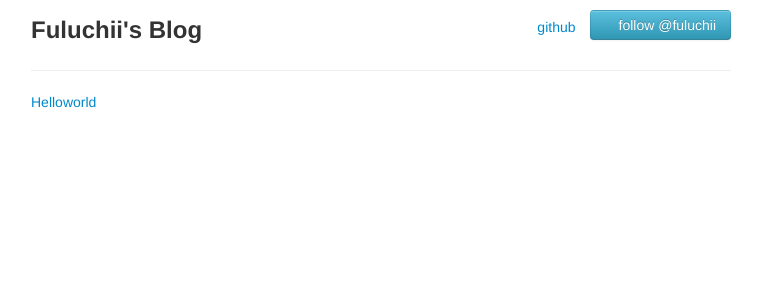
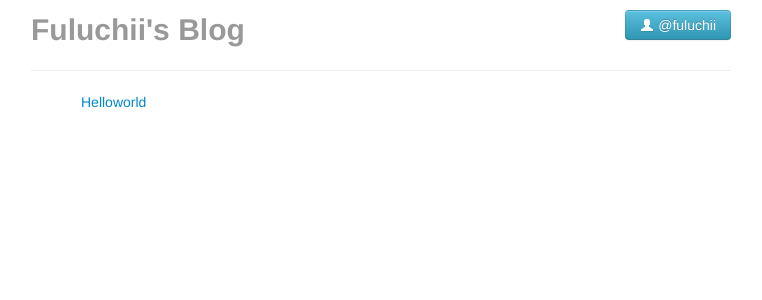
Before and after one commit to killsophia/killsophia.github.io, a Jekyll site: the page built from index.html, in a window 1280 px wide. Shown: the top 300 px of the page, without its empty margins (259-1021 px from the left). Built offline with Jekyll 4.4.1, drawn with Linux system fonts in a browser that asks for light colours; nearby versions of some CDN libraries.

Commit message:
post layout

```diff
--- a/_layouts/default.html
+++ b/_layouts/default.html
@@ -12,16 +12,21 @@
       .container-narrow > hr{
         margin: 50px;
       }
+      .posts {
+        margin:0 auto;
+        max-width: 600px;
+      }
     </style>
   </head>
   <body>
     <div class="container-center">
       <div class="header">
         <ul class="nav nav-pills pull-right">
-          <li><a href="http://github.com/fuluchii">github</a></li>
-          <li><button href="https://twitter.com/fuluchii" class="btn btn-info"><i class="icon-user icon-white"></i>follow @fuluchii</a></li>
+          <li><button href="https://twitter.com/fuluchii" class="btn btn-info">
+            <span class="add-on" id="twitter"><i class="icon-user icon-white"></i></span>
+            @fuluchii</a></li>
         </ul>
-        <h3>Fuluchii's Blog</h3>
+        <h2 class="muted">Fuluchii's Blog</h3>
       </div>
       <hr>
       <div class="posts">
@@ -30,5 +35,7 @@
     </div>
     <script src="https://ajax.googleapis.com/ajax/libs/jquery/1.8.2/jquery.min.js"></script>
     <script src="../javascripts/bootstrap.min.js"></script>
+    <script type="text/javascript">
+    </script>
   </body>
 </html>
```
Also changed, not shown: _layouts/post.html (+9 -2 lines), img/glyphicons-halflings-white.png (renamed from icon/glyphicons-halflings-white.png), img/glyphicons-halflings.png (renamed from icon/glyphicons-halflings.png).
